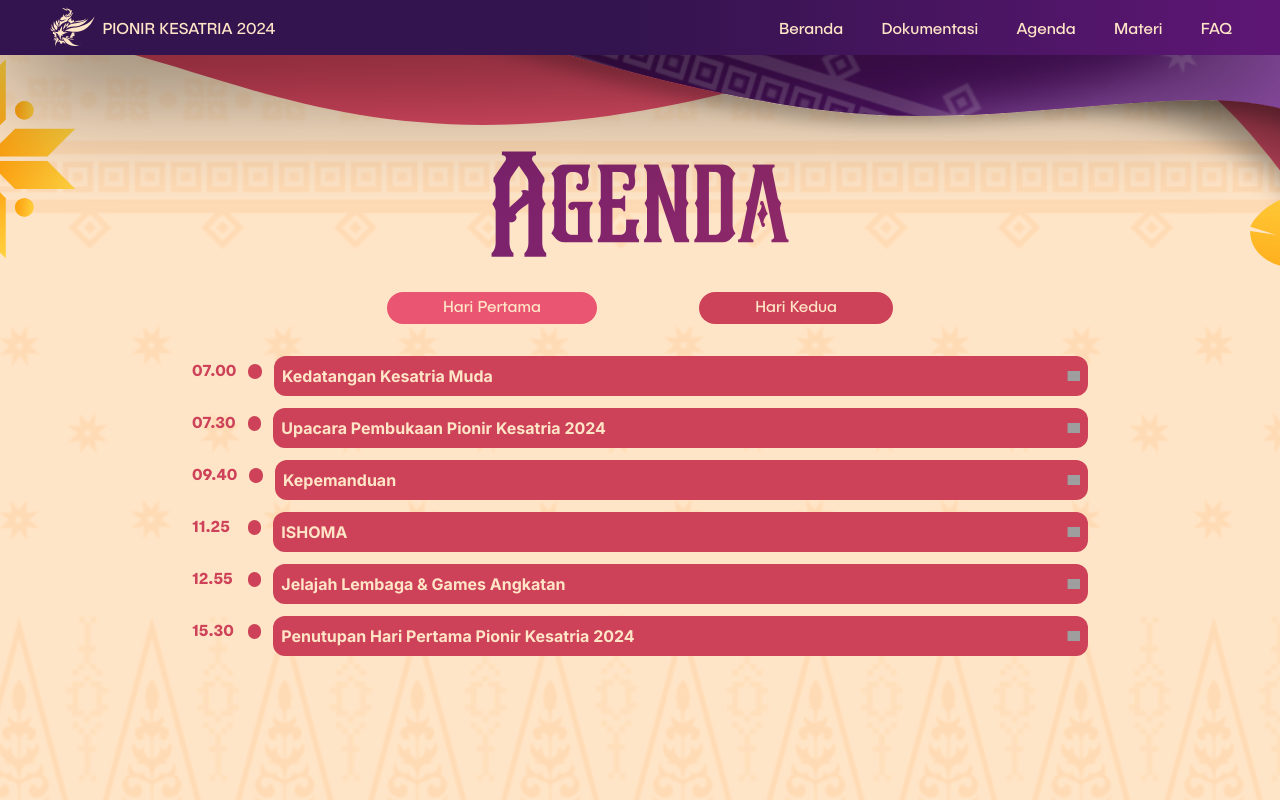
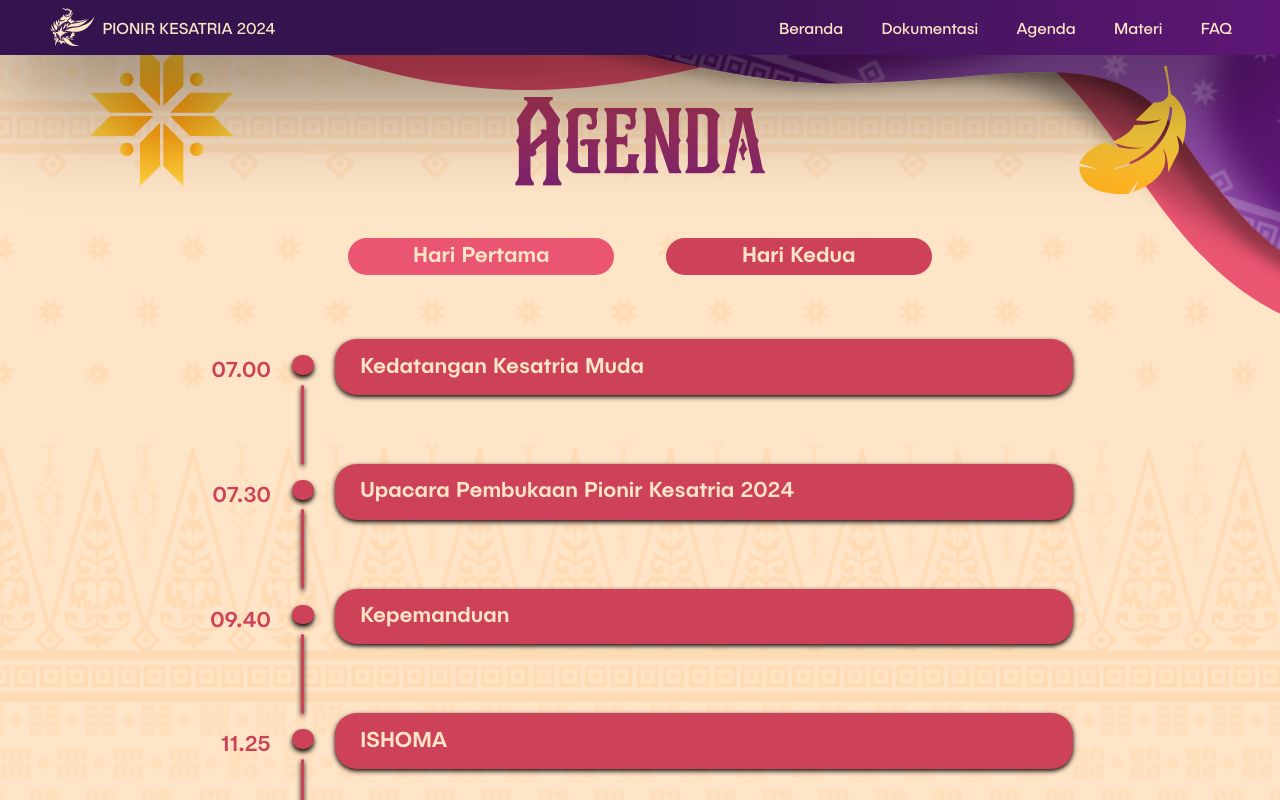
Before and after one commit to kesatriaugm2024/fe-pionirkesatria-2024, a Next.js app: page /agenda in a window 1280 px wide. Shown: the top 800 px of the page. Built offline with nearby package versions, Linux system fonts and the light colour scheme; grey boxes are pictures that could not be loaded.

Commit message:
fix: Agenda Day 1

```diff
--- a/src/app/agenda/page.tsx
+++ b/src/app/agenda/page.tsx
@@ -4,6 +4,17 @@ import { Day1 } from "@/app/agenda/rundown/day1";
 import { Day2 } from "@/app/agenda/rundown/day2";
 import Image from "next/image";
 // import AOS from "aos";
+
+const BUTTONOPTION = [
+  {
+    'name' : 'Day1',
+    'label' : 'Hari Pertama'
+  },
+  {
+    'name' : 'Day2',
+    'label' : 'Hari Kedua'
+  },
+]
 
 export default function Agenda() {
   const [activePage, setActivePage] = useState("Day1")
@@ -18,25 +29,26 @@ export default function Agenda() {
 
   return (
 
-    <main className="bg-[url('/images/background/background-agenda.svg')] w-full bg-cover h-[250vh] bg-top">
-      <div>
-        <h1 className="font-legendaire gradient-text-purple text-9xl text-center pt-[18vh]">
-          Agenda
-        </h1>
+    <main
+    className="bg-[url('/images/background/background-agenda.svg')] w-full bg-cover min-h-screen flex flex-col pt-[5vw]"
+    >
+      <h1
+      className="font-legendaire bg-gradient-to-t from-[#5E1675] to-[#CD4258] via-[#982D66] text-[8.4vw] text-center bg-clip-text text-transparent"
+      >
+        Agenda
+      </h1>
+      <div className="w-full flex justify-center py-[1vw] gap-x-[4vw]">
+        {BUTTONOPTION.map((item, index) =>(
+          <button
+          key={index}
+          className={"w-[20.8vw] h-[2.9vw] rounded-[1.7vw] font-publica-sans font-medium text-[#FFE5C7] text-[1.7vw] " + (activePage==item.name?'bg-[#EA5571] ' : 'bg-[#CD4258] hover:bg-[#EA5571]')}
+          onClick={item.name=='Day1'?handleDay1:handleDay2}
+          >
+            {item.label}
+          </button>
+        ))}
       </div>
-      <div className="font font-publica-sans text-[#FFE5C7] flex flex-row gap-x-[8vw] place-content-center mt-5">
-        <div>
-          <button onClick={handleDay1} className={`p-1 pr-14 pl-14 rounded-2xl hover:bg-[#EA5571] ${activePage =="Day1"?  'bg-[#EA5571]' : 'bg-[#CD4258]'}`}>
-            Hari Pertama
-          </button>
-        </div>
-        <div>
-          <button onClick={handleDay2} className={`p-1 pr-14 pl-14 rounded-2xl hover:bg-[#EA5571] ${activePage =="Day2"?  'bg-[#EA5571]' : 'bg-[#CD4258]'}`}>
-            Hari Kedua
-          </button>
-        </div>
-      </div>
-      <div className="pt-8">
+      <div className="py-[1vw]">
         {activePage=="Day1" && <Day1/>}
         {activePage=="Day2" && <Day2/>}
       </div>
--- a/src/app/agenda/rundown/day1.tsx
+++ b/src/app/agenda/rundown/day1.tsx
@@ -1,15 +1,7 @@
 "use client";
 import { useState } from "react";
 
-interface RundownItem {
-  time: string;
-  agenda: string;
-  deskripsi: string;
-}
-
-export const Day1 = () => {
-  const [activeIndex, setActiveIndex] = useState<number | null>(null);
-  const RUNDOWN: RundownItem[] = [
+const RUNDOWN = [
   {
     time: "07.00",
     agenda: "Kedatangan Kesatria Muda",
@@ -42,73 +34,170 @@ export const Day1 = () => {
   },
 ];
 
-  return (
+const Timeline = ({item, index}) => {
+  const [isOpen, setIsOpen] = useState(false)
+  function handleOpen(){
+    setIsOpen(!isOpen)
+  }
+  return(
     <div
-      data-aos="fade-up"
-      className="flex flex-col gap-3 w-[90%] sm:w-[70%] mx-auto lg:max-w-[700px] xl:max-w-[900px] items-center"
+    key={index}
+    className="flex justify-center gap-x-[1vw]"
+    onClick={handleOpen}
     >
-      {RUNDOWN.map((item, index) => {
-        return (
-          <AgendaItem
-            key={index}
-            time={item.time}
-            agenda={item.agenda}
-            desc={item.deskripsi}
+      <div
+      className="font-publica-sans font-medium text-[1.7vw] pt-[1.25vw] text-[#CD4258] text-right w-[5vw]"
+      >
+        {item.time}
+      </div>
+      <div
+      className="flex flex-col w-[3vw] items-center gap-y-[0.3vw] pt-[1.25vw]"
+      >
+        <div
+        className="w-[1.7vw] h-[2vw] rounded-full bg-[#CD4258] drop-shadow-[0_0.3vw_0.2vw_#000000]"
         />
-        );
-      })}
+        <div
+        className={"min-h-[5.7vw] h-full translate-y-[0.5vw] w-[0.2vw] bg-[#CD4258] drop-shadow-[0_0.2vw_0.2vw_#000000]" + (RUNDOWN.length-1 == index?" hidden": "")}
+        />
+        {/* <div
+        className={"bottom-0 translate-y-[vw] h-[1.2vw] w-[0.2vw] bg-[#CD4258] drop-shadow-[0_0.2vw_0.2vw_#000000]" + (RUNDOWN.length-1 == index?" hidden": "")}
+        /> */}
       </div>
-  );
-};
+      <div
+      className={"w-[57.7vw] h-fit py-[0.9vw] items-center px-[2vw] font-publica-sans font-medium text-[1.7vw] rounded-[1.7vw] text-[#FFE5C7] ease-linear drop-shadow-[0_0.2vw_0.2vw_#000000] flex-shrink-0 duration-300" + (isOpen?" min-h-[12.7vw] bg-[#EA5571]":" bg-[#CD4258]")}
+      >
+        <p>{item.agenda}</p>
+        {isOpen&&
+        <p className="font-light text-[1.25vw] pt-[0.9vw]">{item.deskripsi}</p>
+        }
+      </div>
 
-interface AgendaItemProps {
-  time: string;
-  agenda: string;
-  desc: string;
+    </div>
+  )
 }
 
-const AgendaItem: React.FC<AgendaItemProps> = ({ time, agenda, desc }) => {
-  const [state, setState] = useState<boolean>(false);
-  return (
-    <div className="flex w-full flex-col sm:flex-row font-creato items-start xs:justify-start xs:items-start sm:gap-3 cursor-pointer">
-      <div className={`w-12 mt-1 font-publica-sans font-bold ${state ? 'text-[#EA5571]' : 'text-[#CD4258]'}`}>
-        {time}
+export const Day1 = () => {
+  return(
+    <div
+    className="flex flex-col gap-y-[0.5vw] py-[3vw]">
+      {RUNDOWN.map((item, index) =>(
+        <Timeline
+        item={item}
+        index={index}
+        key={index}/>
+      ))}
     </div>
-      <div className={`w-[15px] h-[15px] mt-2 rounded-t-full rounded-b-full ${state ? 'bg-[#EA5571]' : 'bg-[#CD4258]'}`}>
+  )
+}
 
-      </div>
-      {/* <div className={`p-2 text-center flex-shrink-0 h-[40px] w-full sm:w-[150px] md:w-[173px] text-neutral-100 rounded-t-xl sm:rounded-xl drop-shadow-lg ${state ? 'bg-[#EA5571]' : 'bg-[#CD4258]'}`}> */}
-        {/* {time} */}
-      {/* </div> */}
+// interface RundownItem {
+//   time: string;
+//   agenda: string;
+//   deskripsi: string;
+// }
+
+// export const Day1 = () => {
+//   const [activeIndex, setActiveIndex] = useState<number | null>(null);
+//   const RUNDOWN: RundownItem[] = [
+//     {
+//       time: "07.00",
+//       agenda: "Kedatangan Kesatria Muda",
+//       deskripsi: "Kesatria Muda tiba di area Tugu Teknik dan melakukan pengecekan atribut serta persiapan awal Pionir Kesatria 2024.",
+//     },
+//     {
+//       time: "07.30",
+//       agenda: "Upacara Pembukaan Pionir Kesatria 2024",
+//       deskripsi: "Upacara Pembukaan dimulai dengan berbagai sambutan, irring-iringan serta perkenalan dengan pihak dekanar dan sesi seremonial untuk penyambutan Kesatria Muda.",
+//     },
+//     {
+//       time: "09.40",
+//       agenda: "Kepemanduan",
+//       deskripsi : "Kegiatan belajar di dalam kelas yang dipimpin oleh pemandu, mencakup penjelasan modul, diskusi kelompok, dan presentasi hasil diskusi.",
+//     },
+//     {
+//       time: "11.25",
+//       agenda: "ISHOMA",
+//       deskripsi: "Kesatria Muda dapat melakukan Istirahat, Sholat, dan Makan.",
+//     },
+//     {
+//       time: "12.55",
+//       agenda: "Jelajah Lembaga & Games Angkatan",
+//       deskripsi: "Kegiatan pengenalan setiap fasilitas, departemen, serta BSO dan KM/HM yang ada di Fakultas Teknik Universitas Gadjah Mada, yang akan ditutup dengan penyusunan games angkatan.",
+//     },
+//     {
+//       time: "15.30",
+//       agenda: "Penutupan Hari Pertama Pionir Kesatria 2024",
+//       deskripsi: "Penutupan rangkaian acara hari pertama dengan seremonial Supersonik dan apresiasi dari Koordinator Umum, serta pemutaran anthem sebelum Kesatria Muda pulang.",
+//     },
+//   ];
+
+//   return (
+//     <div
+//       data-aos="fade-up"
+//       className="flex flex-col gap-3 w-[90%] sm:w-[70%] mx-auto lg:max-w-[700px] xl:max-w-[900px] items-center"
+//     >
+//       {RUNDOWN.map((item, index) => {
+//         return (
+//           <AgendaItem
+//             key={index}
+//             time={item.time}
+//             agenda={item.agenda}
+//             desc={item.deskripsi}
+//           />
+//         );
+//       })}
+//     </div>
+//   );
+// };
+
+// interface AgendaItemProps {
+//   time: string;
+//   agenda: string;
+//   desc: string;
+// }
+
+// const AgendaItem: React.FC<AgendaItemProps> = ({ time, agenda, desc }) => {
+//   const [state, setState] = useState<boolean>(false);
+//   return (
+//     <div className="flex w-full flex-col sm:flex-row font-creato items-start xs:justify-start xs:items-start sm:gap-3 cursor-pointer">
+//       <div className={`w-12 mt-1 font-publica-sans font-bold ${state ? 'text-[#EA5571]' : 'text-[#CD4258]'}`}>
+//         {time}
+//       </div>
+//       <div className={`w-[15px] h-[15px] mt-2 rounded-t-full rounded-b-full ${state ? 'bg-[#EA5571]' : 'bg-[#CD4258]'}`}>
+
+//       </div>
+//       {/* <div className={`p-2 text-center flex-shrink-0 h-[40px] w-full sm:w-[150px] md:w-[173px] text-neutral-100 rounded-t-xl sm:rounded-xl drop-shadow-lg ${state ? 'bg-[#EA5571]' : 'bg-[#CD4258]'}`}> */}
+//         {/* {time} */}
+//       {/* </div> */}
 
 
-      <div
-        className="w-full"
-        onClick={() => {
-          setState(!state);
-        }}
-      >
-        <div className={`w-full text-[#FFE5C7] rounded-b-xl sm:rounded-xl xs:flex xs:flex-col relative z-[1] ${state ? 'bg-[#EA5571]' : 'bg-[#CD4258]'}`}>
-          <div className="relative w-full p-2 flex xs:flex-row justify-between font-normal items-center select-none">
-            <p className="w-max font-bold">{agenda}</p>
-            <img
-              className={
-                "h-[10px] duration-200 flex-shrink-0 " + (state ? "rotate-0" : "rotate-180")
-              }
-              src="/icon-up.png"
-              alt=""
-            />
-          </div>
-        </div>
-        <div
-          className={
-            "bg-[#EA5571] rounded-b-xl text-[#FFE5C7] p-2 pt-5 transition-[grid-template-rows] duration-200 translate-y-[-15px] drop-shadow-lg grid select-none " +
-            (state ? "grid-rows-[1fr]" : "grid-rows-[0fr] !p-0 !pt-0")
-          }
-        >
-          <p className="overflow-hidden w-full text-justify">{desc}</p>
-        </div>
-      </div>
-    </div>
-  );
-};
+//       <div
+//         className="w-full"
+//         onClick={() => {
+//           setState(!state);
+//         }}
+//       >
+//         <div className={`w-full text-[#FFE5C7] rounded-b-xl sm:rounded-xl xs:flex xs:flex-col relative z-[1] ${state ? 'bg-[#EA5571]' : 'bg-[#CD4258]'}`}>
+//           <div className="relative w-full p-2 flex xs:flex-row justify-between font-normal items-center select-none">
+//             <p className="w-max font-bold">{agenda}</p>
+//             <img
+//               className={
+//                 "h-[10px] duration-200 flex-shrink-0 " + (state ? "rotate-0" : "rotate-180")
+//               }
+//               src="/icon-up.png"
+//               alt=""
+//             />
+//           </div>
+//         </div>
+//         <div
+//           className={
+//             "bg-[#EA5571] rounded-b-xl text-[#FFE5C7] p-2 pt-5 transition-[grid-template-rows] duration-200 translate-y-[-15px] drop-shadow-lg grid select-none " +
+//             (state ? "grid-rows-[1fr]" : "grid-rows-[0fr] !p-0 !pt-0")
+//           }
+//         >
+//           <p className="overflow-hidden w-full text-justify">{desc}</p>
+//         </div>
+//       </div>
+//     </div>
+//   );
+// };
--- a/src/components/layout/navbar.tsx
+++ b/src/components/layout/navbar.tsx
@@ -56,6 +56,8 @@ export default function Navbar(){
     return(
     <nav
     className={"fixed z-[999] w-full bg-gradient-to-r from-[#34144E] to-[#5E1675] from-50% py-[0.25vw] px-[3.75vw] flex justify-between text-[1.25vw]/[1.5vw] font-publica-sans text-[#FFE5C7] shadow-[0_0.6vw_10vw_0_#000000] duration-300 " + (isHide? "translate-y-[-5vw]" : "translate-y-0")}>
+    {/* <nav
+    className={"fixed z-[999] w-full bg-gradient-to-r from-[#34144E] to-[#5E1675] from-50% py-[0.25vw] px-[3.75vw] flex justify-between text-[1.25vw]/[1.5vw] font-publica-sans text-[#FFE5C7] shadow-[0_0.6vw_10vw_0_#000000] duration-300 "}> */}
             <div
             className="flex items-center gap-x-[0.5vw] font-">
                 <Image
```
Lines whose indentation alone changed are shown as unchanged.
